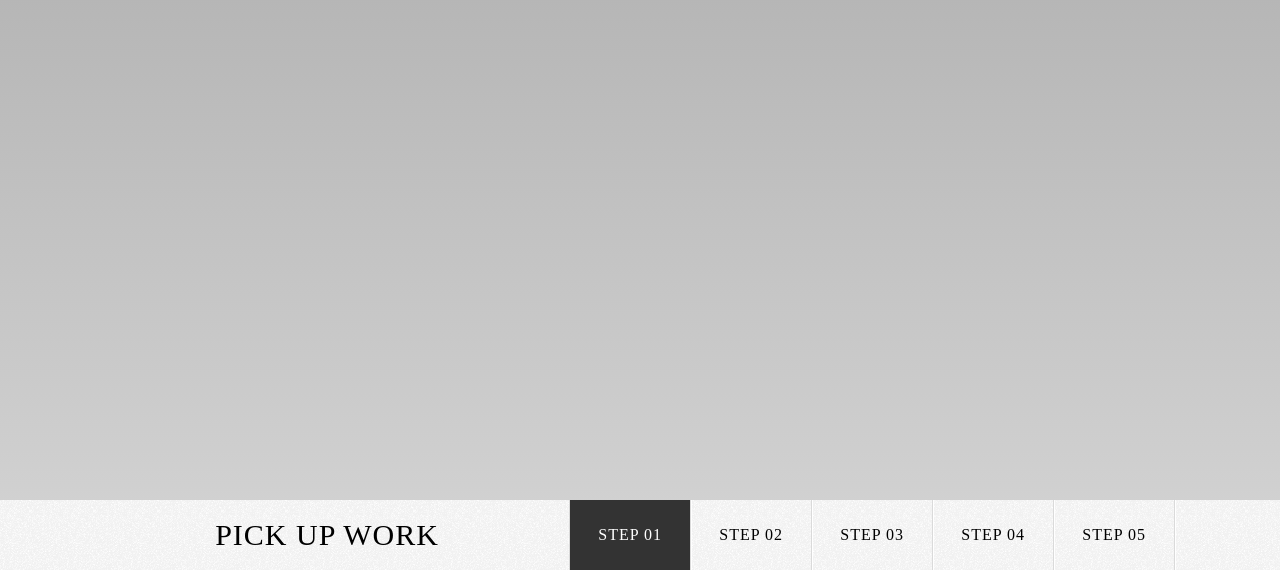
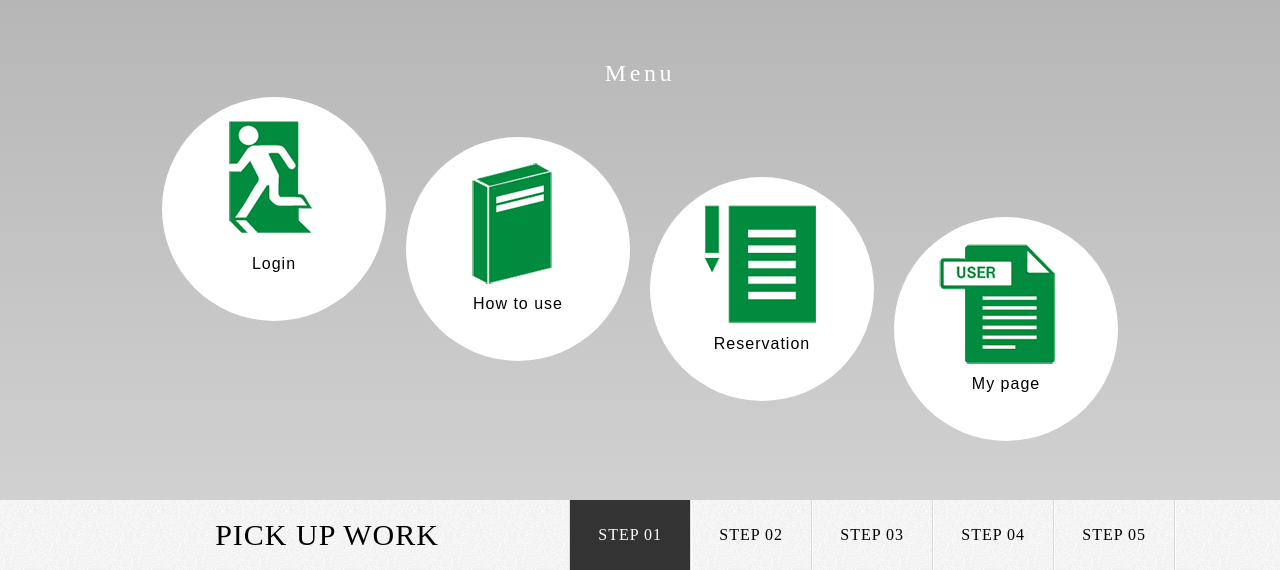
Before and after one commit to yukiafronia/project-C, a PHP site: page /index.html in a window 1280 px wide; the page is wider, and only the part inside the window is pictured. Shown: the part 493-1063 px from the top of that part. Run offline with PHP 8.4, Linux system fonts and the light colour scheme; grey boxes are pictures that could not be loaded.

Commit message:
最終調整

```diff
--- a/StyleSheet.css
+++ b/StyleSheet.css
@@ -391,7 +391,7 @@ h2.head {
 }
 
 .detail {
-    opacity: 0;
+    /*opacity: 0;*/
 }
 
 .contents {
--- a/kanryou.php
+++ b/kanryou.php
@@ -52,7 +52,7 @@ session_start();
           $sql = "SELECT * FROM `User` WHERE `Name` LIKE '$yoyakusya'";
 
           $stm = $dbh->query($sql);
-          foreach ($stm as $value) {
+           foreach ($stm as $value) {
             //  echo 'adress: ' . $value['mall_adress'];
               mb_language("Japanese");
               mb_internal_encoding("UTF-8");
@@ -67,7 +67,7 @@ session_start();
               }else{
                 echo ("メールを送るのを失敗しました。");
               }
-          }
+           }
     } catch (PDOException $e) {
         print('Error;' . $e->getMessage());
         die();
```
